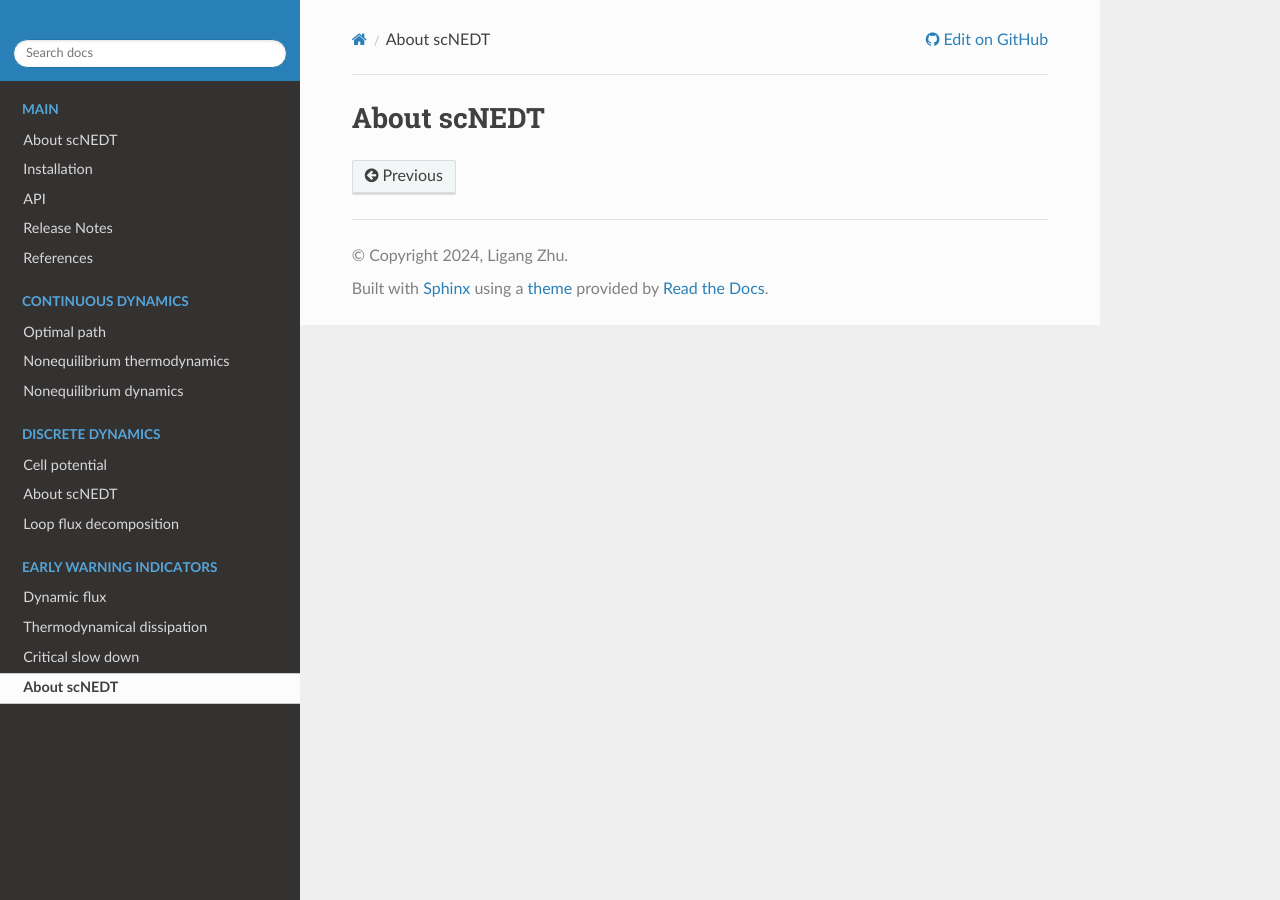
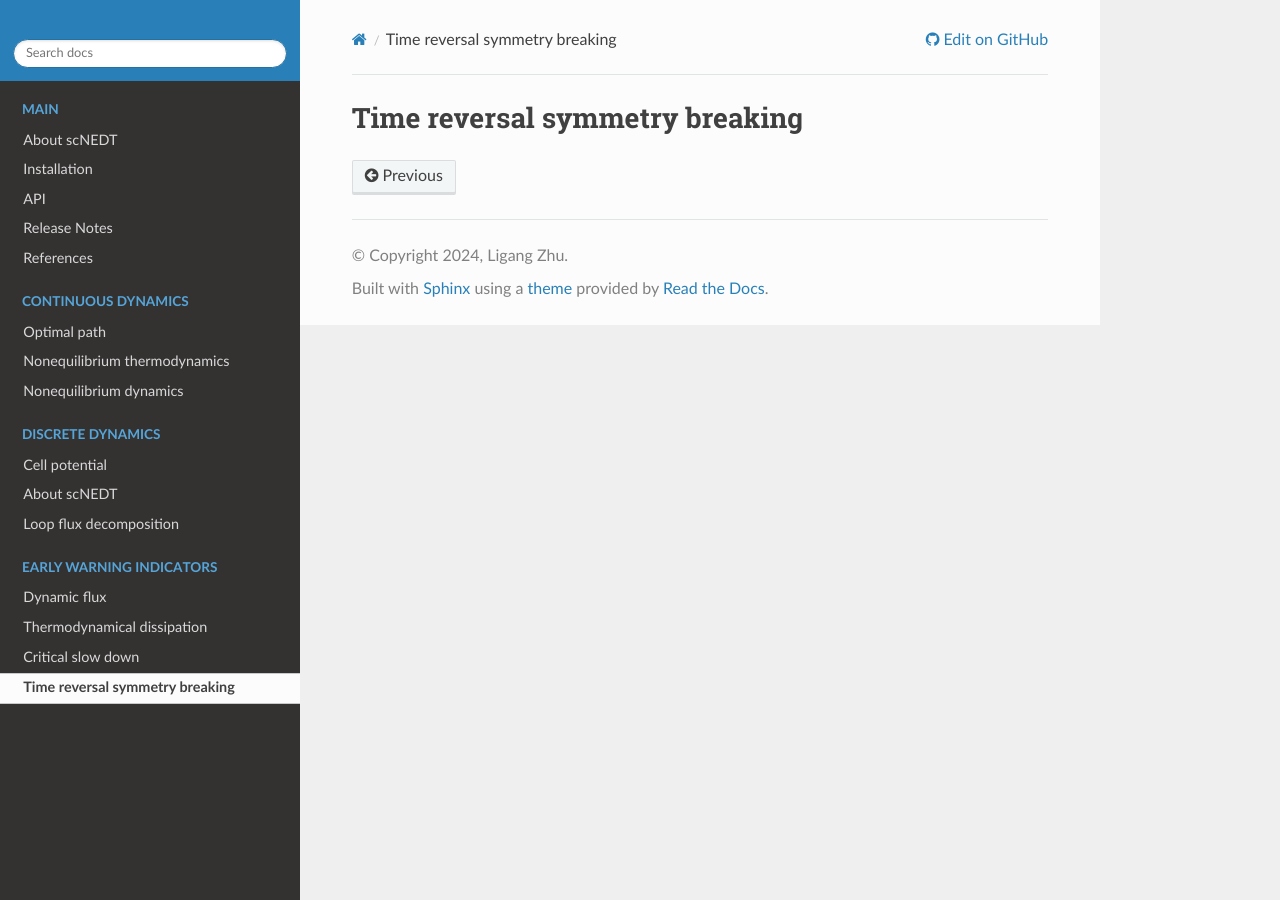
Before and after one commit to Zhu-1998/scNEDT_notebook, a Sphinx documentation site: the page built from docs/source/notebooks/Time_reversal_symmetry_breaking.rst, in a window 1280 px wide. Built offline with Sphinx 7.4.7 and the Read the Docs theme 3.1.0, drawn with Linux system fonts in a browser that asks for light colours; pages that are not in the unit, such as notebooks, are missing from menus.

Commit message:
Update Time_reversal_symmetry_breaking.rst

```diff
--- a/docs/source/notebooks/Time_reversal_symmetry_breaking.rst
+++ b/docs/source/notebooks/Time_reversal_symmetry_breaking.rst
@@ -1,2 +1,2 @@
-About scNEDT
-------------
+Time reversal symmetry breaking
+-------------------------------
```
